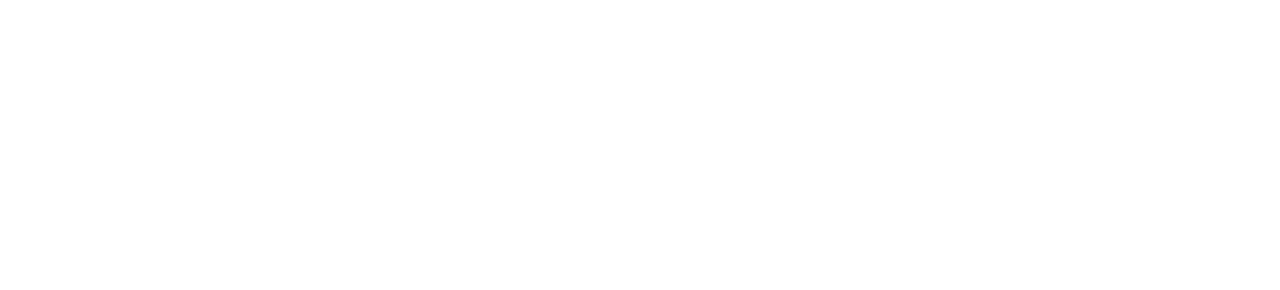
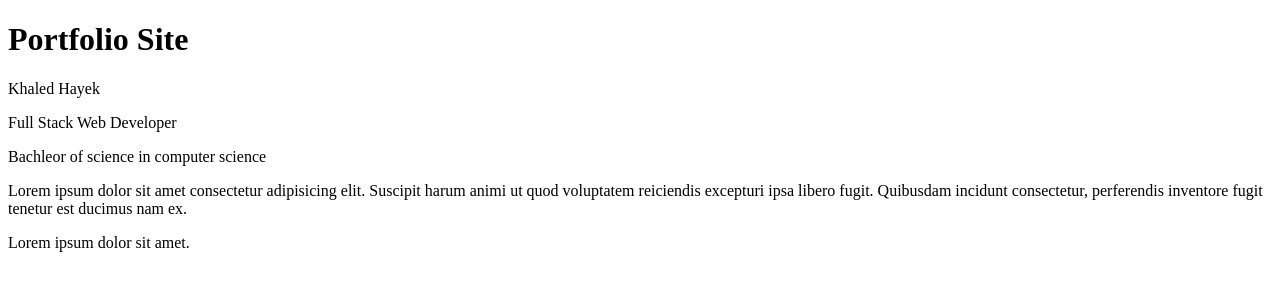
Before and after one commit to KhaledAlHayek/portfolio, a plain HTML site: page index.html in a window 1280 px wide. Drawn offline with Linux system fonts and the light colour scheme.

Commit message:
added index html content

```diff
--- a/index.html
+++ b/index.html
@@ -7,6 +7,11 @@
   <title>Document</title>
 </head>
 <body>
-
+  <h1>Portfolio Site</h1>
+  <p>Khaled Hayek</p>
+  <p>Full Stack Web Developer</p>
+  <p>Bachleor of science in computer science</p>
+  <p>Lorem ipsum dolor sit amet consectetur adipisicing elit. Suscipit harum animi ut quod voluptatem reiciendis excepturi ipsa libero fugit. Quibusdam incidunt consectetur, perferendis inventore fugit tenetur est ducimus nam ex.</p>
+  <p>Lorem ipsum dolor sit amet.</p>
 </body>
 </html>
```
